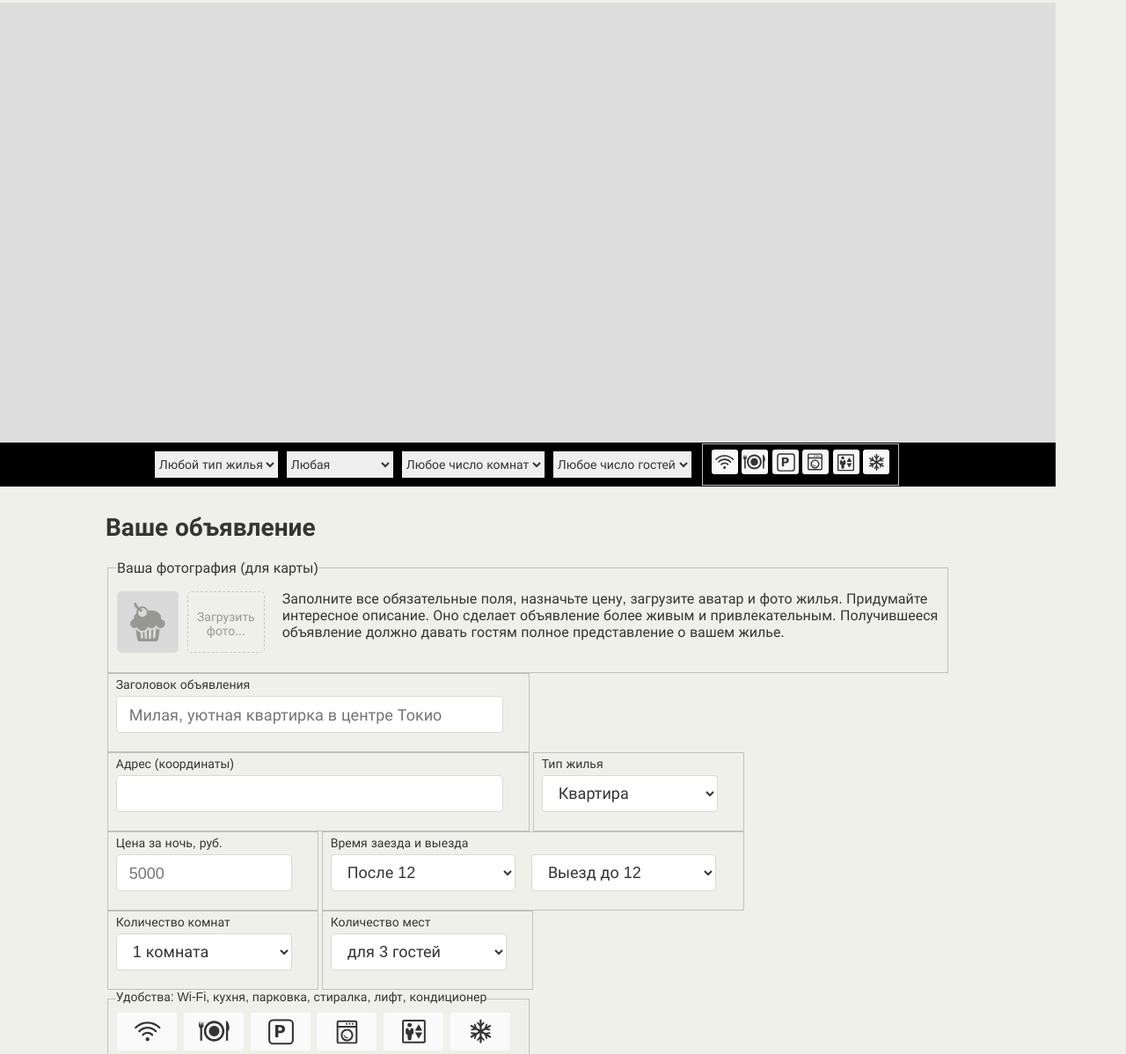
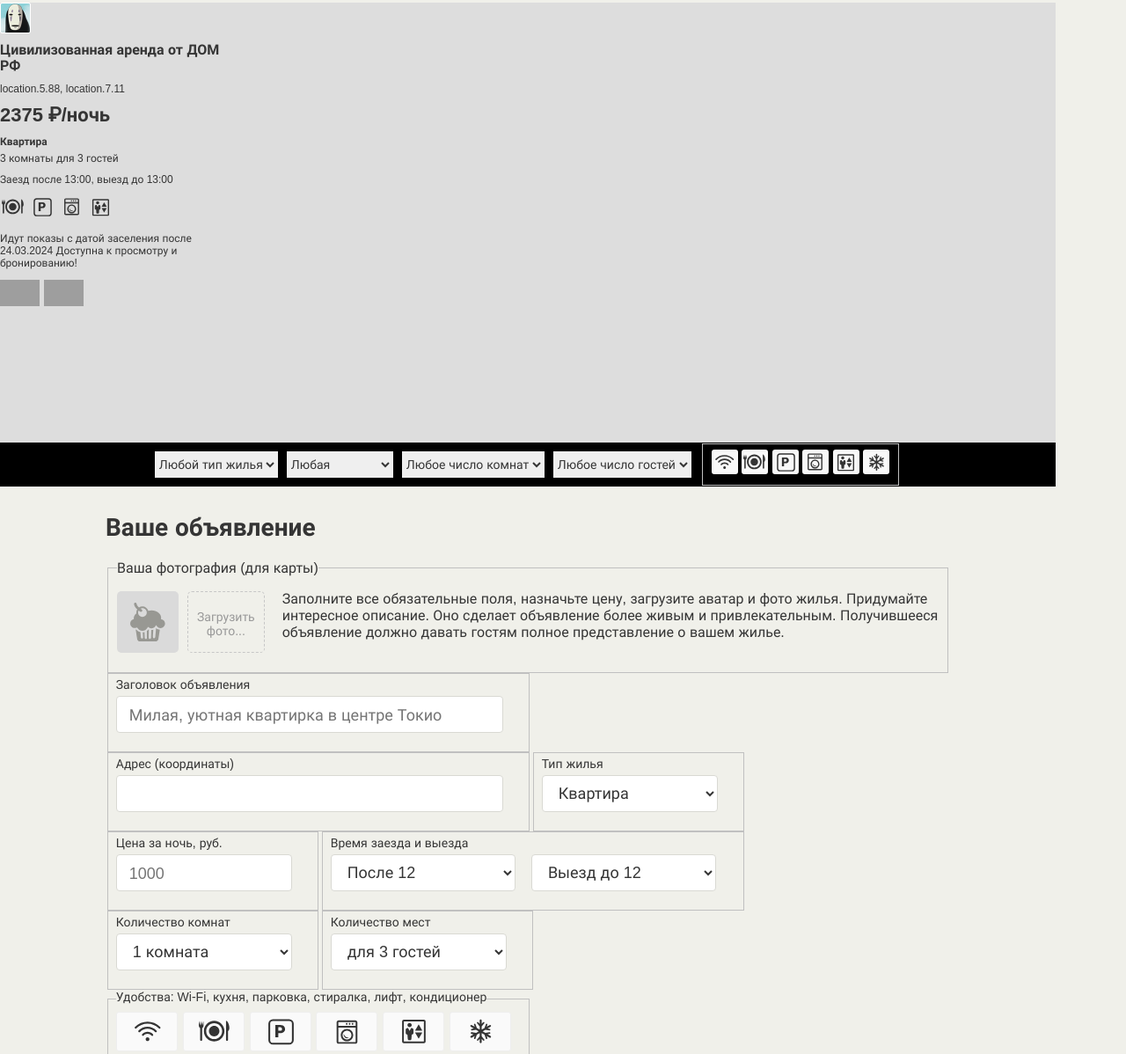
Before and after one commit to Vergazov/keksobooking, a website with bundled scripts: page index.html in a window 1280 px wide. Shown: the part 92-1290 px from the top of the page at 88% size. Built offline with nearby package versions, Linux system fonts and the light colour scheme; grey boxes are pictures that could not be loaded.

Commit message:
Добавил автосгенерированную карточку и обработку пользовательского ввода(тип жилья и время заезда/выезда)

```diff
--- a/index.html
+++ b/index.html
@@ -191,7 +191,7 @@
   <!-- Карточка объявления -->
   <template id="card">
     <article class="popup">
-      <img src="img/avatars/user01.png" class="popup__avatar" width="70" height="70" alt="Аватар пользователя">
+      <img src="" class="popup__avatar" width="70" height="70" alt="Аватар пользователя">
       <h3 class="popup__title">Уютное гнездышко для молодоженов</h3>
       <p class="popup__text popup__text--address">102-0082 Tōkyō-to, Chiyoda-ku, Ichibanchō, 14−3</p>
       <p class="popup__text popup__text--price">5200 <span>₽/ночь</span></p>
@@ -207,9 +207,7 @@
         <li class="popup__feature popup__feature--conditioner"></li>
       </ul>
       <p class="popup__description">Великолепная квартира-студия в центре Токио. Подходит как туристам, так и бизнесменам. Квартира полностью укомплектована и недавно отремонтирована.</p>
-      <div class="popup__photos">
-        <img src="" class="popup__photo" width="45" height="40" alt="Фотография жилья">
-      </div>
+      <div class="popup__photos"></div>
     </article>
   </template>
 
--- a/js/data.js
+++ b/js/data.js
@@ -32,6 +32,34 @@ const TYPES = [
   'bungalow',
 ];
 
+const TYPES_INFO = [
+  {
+    type: 'flat',
+    analogy: 'Квартира',
+    min_price: 1000,
+  },
+  {
+    type: 'bungalow',
+    analogy: 'Бунгало',
+    min_price: 0,
+  },
+  {
+    type: 'house',
+    analogy: 'Дом',
+    min_price: 5000,
+  },
+  {
+    type: 'palace',
+    analogy: 'Дворец',
+    min_price: 10000,
+  },
+  {
+    type: 'hotel',
+    analogy: 'Отель',
+    min_price: 1000,
+  },
+];
+
 const CHECKIN = [
   '12:00',
   '13:00',
@@ -50,7 +78,7 @@ const FEATURES = [
   'parking',
   'washer',
   'elevator',
-  'conditioner'
+  'conditioner',
 ]
 
 const PHOTOS = [
@@ -63,6 +91,7 @@ export {
   TITLES,
   DESC,
   TYPES,
+  TYPES_INFO,
   CHECKIN,
   CHECKOUT,
   FEATURES,
--- /dev/null
+++ b/js/form.js
@@ -0,0 +1,43 @@
+const typesAndPricePreview = function(types){
+
+  var cardType = document.querySelector('#type');
+  var cardPrice = document.querySelector('#price');
+
+  var searchType = types.find((type) => {
+    if(type.type === cardType.value){
+      return type;
+    }
+  });
+
+  cardPrice.placeholder = searchType.min_price;
+  cardPrice.min = searchType.min_price;
+
+  cardType.addEventListener('change',() => {
+    var searchType = types.find((type) => {
+      if(type.type === cardType.value){
+        return type;
+      }
+    });
+
+    cardPrice.placeholder = searchType.min_price;
+    cardPrice.min = searchType.min_price;
+  });
+}
+
+const changeTime = function(){
+  var timein = document.querySelector('#timein');
+  var timeout = document.querySelector('#timeout');
+
+  timein.addEventListener('change', ()=>{
+    timeout.value = timein.value;
+  });
+
+  timeout.addEventListener('change', ()=>{
+    timein.value = timeout.value;
+  });
+}
+
+export {
+  typesAndPricePreview,
+  changeTime,
+}
--- a/js/main.js
+++ b/js/main.js
@@ -1,7 +1,23 @@
-import './data.js';
-import {getUpcomingAnnouncements} from './util.js';
+import {
+  TYPES_INFO
+} from './data.js';
 
-let vars = document.querySelector('.promo')
-console.log(vars);
+import {
+  getUpcomingAnnouncements,
+} from './util.js';
+
+import{
+  generateCard,
+  } from './templates.js';
+
+import {
+  typesAndPricePreview,
+  changeTime,
+} from './form.js';
+
 let upcomingAnnouncements = getUpcomingAnnouncements();
-// console.log(upcomingAnnouncements);
+
+generateCard(upcomingAnnouncements[0], TYPES_INFO);
+
+typesAndPricePreview(TYPES_INFO);
+changeTime();
--- /dev/null
+++ b/js/templates.js
@@ -0,0 +1,39 @@
+import {
+  getHousingType,
+  addFeatures,
+  deleteEmptyFeatures,
+  addPhotos,
+} from './util.js';
+
+var generateCard = function(card, types){
+
+  var cardTemplate = document.querySelector('#card').content;
+  var cardItemTemplate = cardTemplate.querySelector('.popup');
+  var clonedItem = cardItemTemplate.cloneNode(true);
+
+  clonedItem.querySelector('.popup__title').textContent = card.offer.title;
+  clonedItem.querySelector('.popup__text--address').textContent = card.offer.adress;
+  clonedItem.querySelector('.popup__text--price').textContent = card.offer.price + ' ₽/ночь';
+  clonedItem.querySelector('.popup__type').textContent = getHousingType(card.offer.type, types);
+  clonedItem.querySelector('.popup__text--capacity').textContent = card.offer.rooms + ' комнаты для ' + card.offer.guests + ' гостей';
+  clonedItem.querySelector('.popup__text--time').textContent = 'Заезд после ' + card.offer.checkin + ', выезд  до ' + card.offer.checkout;
+  clonedItem.querySelector('.popup__description').textContent = card.offer.description;
+  clonedItem.querySelector('.popup__avatar').src = card.author.avatar;
+
+  var features = clonedItem.querySelectorAll('.popup__feature');
+
+  for(var i = 0; i < card.offer.features.length; i++){
+    addFeatures(card.offer.features[i], features);
+  }
+  deleteEmptyFeatures(features);
+
+  var cardPhotos = clonedItem.querySelector('.popup__photos');
+  var photos = card.offer.photos;
+
+  addPhotos(cardPhotos, photos);
+
+  var cardModule = document.querySelector('#map-canvas');
+  cardModule.appendChild(clonedItem);
+}
+
+export {generateCard}
--- a/js/util.js
+++ b/js/util.js
@@ -82,6 +82,50 @@ const getUpcomingAnnouncements = function () {
   return upcomingAnnouncements;
 }
 
+const getHousingType = function(searchType, types){
+  var search = types.find((type) => {
+    if(searchType === type.type){
+      return type;
+    }
+  });
+  return search.analogy;
+}
+
+const addFeatures = function(feature, features){
+
+  for(var i = 0; i < features.length; i++){
+    if(features[i].className.includes('--' + feature)){
+      features[i].textContent = feature;
+    }
+  }
+}
+
+const deleteEmptyFeatures = function(features){
+  for(var i = 0; i < features.length; i++){
+    if(features[i].textContent == ''){
+      features[i].remove();
+    }
+  }
+}
+
+const addPhotos = function(cardPhotos,photos){
+  for(var i = 0; i < photos.length; i++){
+    var photo = document.createElement('img');
+    photo.classList.add('popup__photo');
+    photo.src = photos[i];
+    photo.width = 45;
+    photo.height = 30;
+    photo.alt = 'Фотография жилья';
+
+    cardPhotos.appendChild(photo);
+  }
+}
+
+
 export {
   getUpcomingAnnouncements,
+  getHousingType,
+  addFeatures,
+  deleteEmptyFeatures,
+  addPhotos,
 }
```
